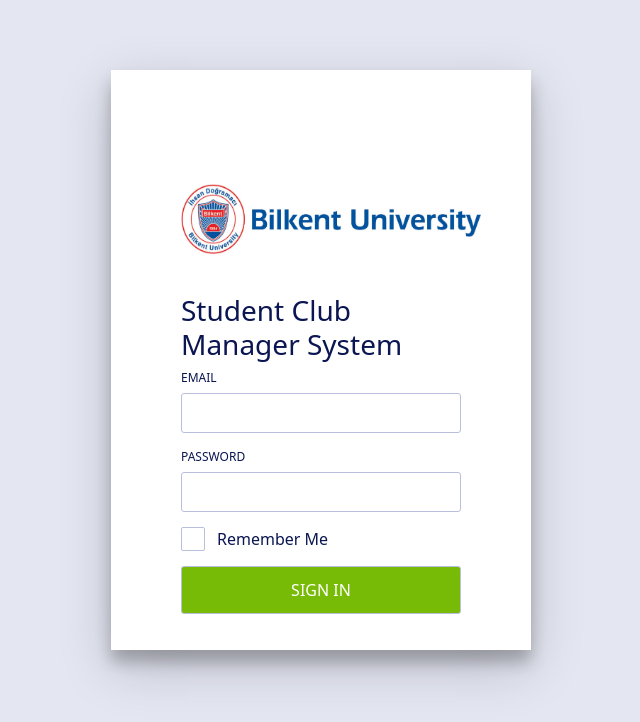
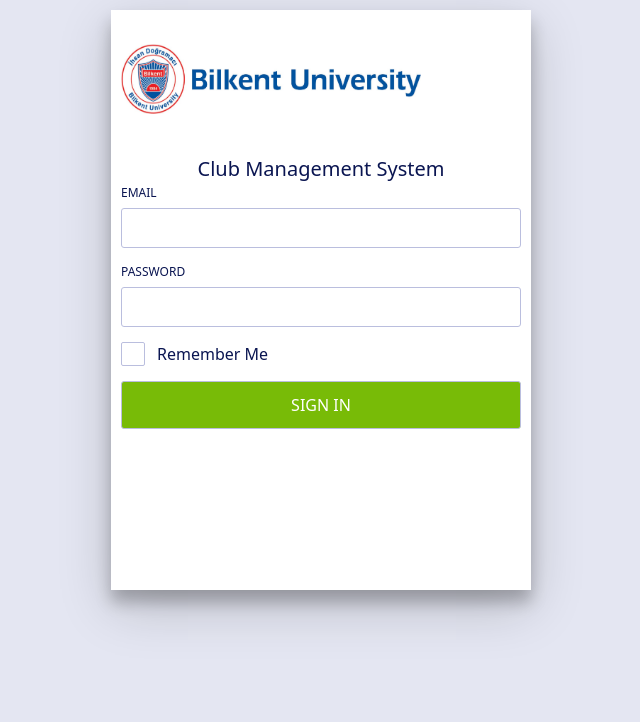
Before and after one commit to turgut-edis/Group1D--CluBil, a React (Create React App) app: page /login in a window 1280 px wide. Shown: the top 722 px of the page, without its empty margins (319-959 px from the left). Built offline with nearby package versions, Linux system fonts and the light colour scheme; no server answers.

Commit message:
more styling changes

```diff
--- a/src/FirstPage.js
+++ b/src/FirstPage.js
@@ -9,6 +9,7 @@
 function FirstPage() {
     const [user, loading, error] = useAuthState(auth);
     const [name, setName] = useState("");
+    const [role, setRole] = useState("");
     const history = useNavigate();
 
     const fetchUsername = async () => {
@@ -17,6 +18,7 @@
             const querySnapShot = await getDocs(collection(db, "users"));
             const data = await querySnapShot.docs[0].data();
             setName(data.name);
+            setRole(data.type);
         } catch(err) {
             console.log(err);
             alert("Fetch error");
@@ -89,10 +91,13 @@
         />
         <button type="button" class="btn btn-primary" onClick={logout}>Logout</button>
 
+
     </div>
+
   </div>
 </nav>
-
+    <div>You're logged in as {role} </div>
+    <div>Your name is {name}</div>
 
         </>
   );
--- a/src/LogIn.js
+++ b/src/LogIn.js
@@ -23,7 +23,7 @@
   }, [loading, user, history]);
 
   return (
-    <div class="login-wrap-2" style={{ paddingTop: "60px" }}>
+    <div class="login-wrap-2" >
       <div class="login-wrap">
         <div class="login-html">
           <input id="tab-1" type="radio" name="tab" class="sign-in" checked />
@@ -34,9 +34,9 @@
             <div class="sign-in-htm">
               <img src={img2} width="300" height="70" className="im" />
               <p style={{ marginBottom: "0" }}>
-                <h3 style={{ color: "#0A1551", marginTop: "40px" }}>
-                  Student Club Manager System
-                </h3>
+                <div style={{ color: "#0A1551", marginTop: "40px", fontSize: "20px", textAlign: "center" }}>
+                  Club Management System
+                </div>
               </p>
 
               <div class="group">
--- a/src/app.css
+++ b/src/app.css
@@ -38,7 +38,7 @@
   width: 100%;
   height: 100%;
   position: relative;
-  padding: 90px 70px 50px 70px;
+  padding: 10px;
 }
 .login-html .sign-in-htm,
 .login-html .sign-up-htm {
```
